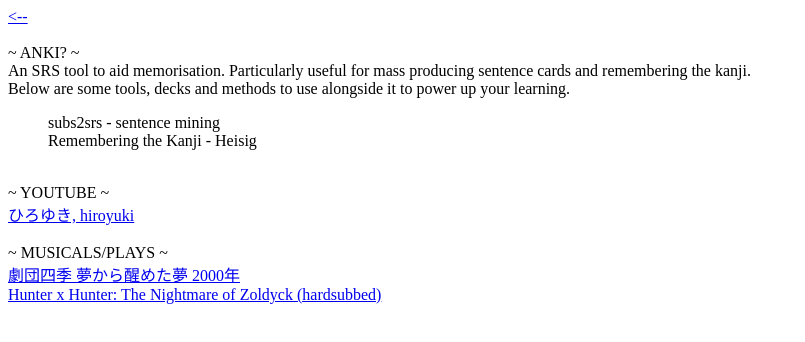
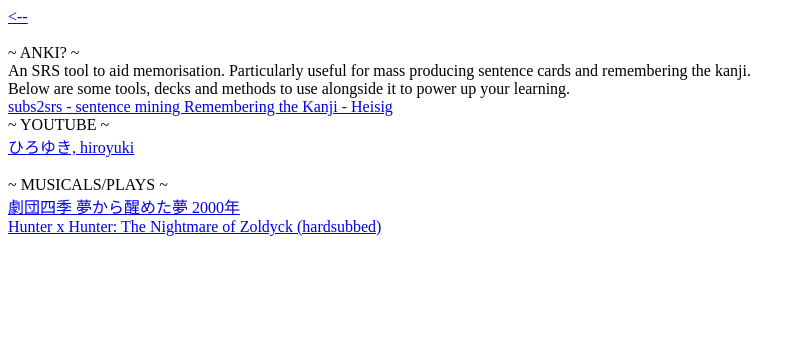
Before and after one commit to LizardBanks/LizardBanks.github.io, a plain HTML site: page anki.html in a window 1280 px wide. Shown: the whole page, without its empty margins (0-805 px from the left). Drawn offline with Linux system fonts and the light colour scheme.

Commit message:
formatting

```diff
--- a/anki.html
+++ b/anki.html
@@ -15,12 +15,10 @@
 
 		</div>
 		<a> ~ ANKI? ~</a></br>
-		An SRS tool to aid memorisation. Particularly useful for mass producing sentence cards and remembering the kanji.
-	</br> Below are some tools, decks and methods to use alongside it to power up your learning.
-	<ul style="list-style-type:none;">
-		<li href="anki_tutorial/subs2srs.html"> subs2srs - sentence mining </li>
-		<li href="anki_tutorial/rtk.html"> Remembering the Kanji - Heisig</li>
-	</ul>
+		An SRS tool to aid memorisation. Particularly useful for mass producing sentence cards and remembering the kanji.</br>
+		Below are some tools, decks and methods to use alongside it to power up your learning.</br>
+		<a href="anki_tutorial/subs2srs.html"> subs2srs - sentence mining </a>
+		<a href="anki_tutorial/rtk.html"> Remembering the Kanji - Heisig</a>
 
 		</br>
         <a> ~ YOUTUBE ~</a><br/>
```
